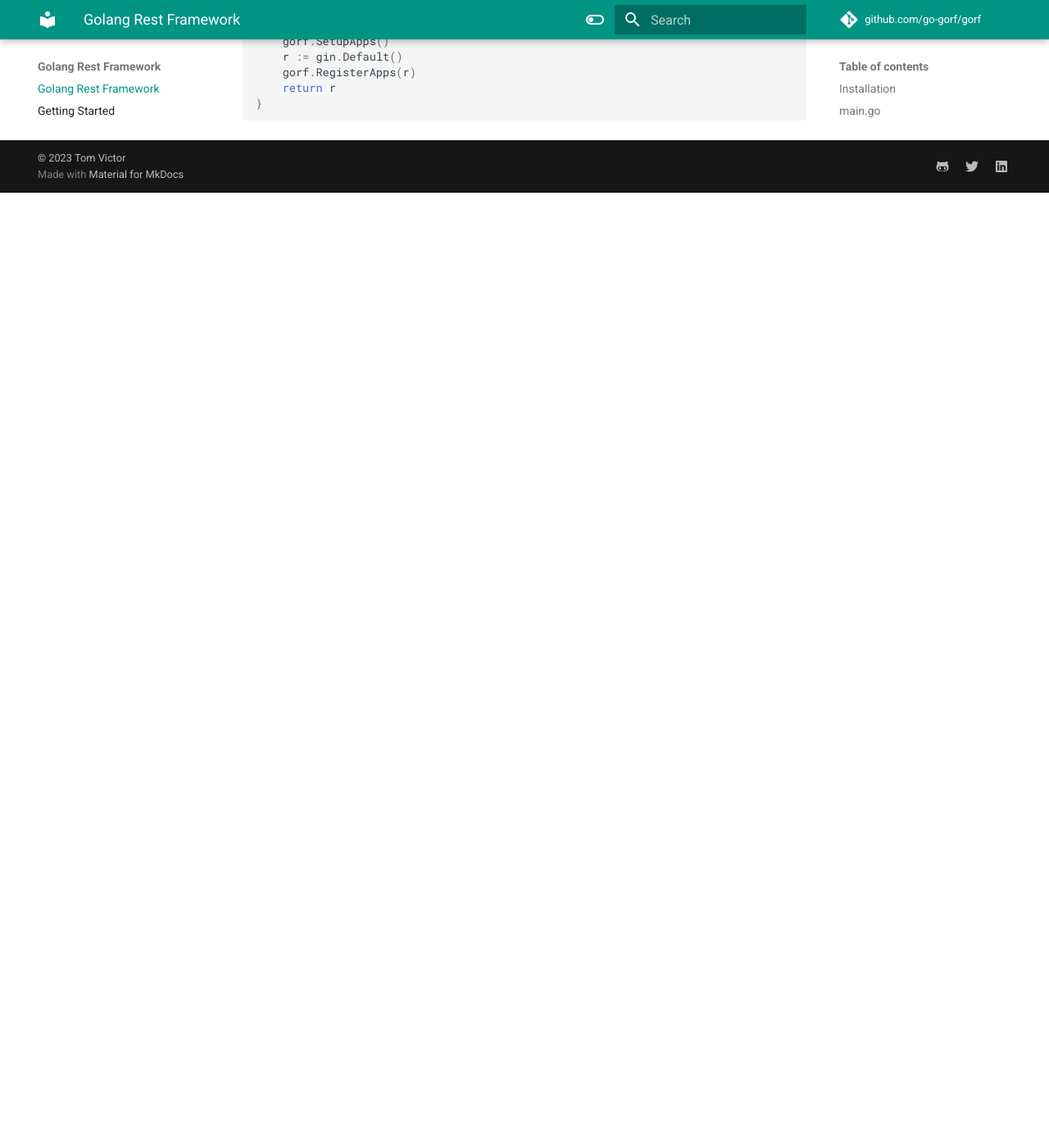
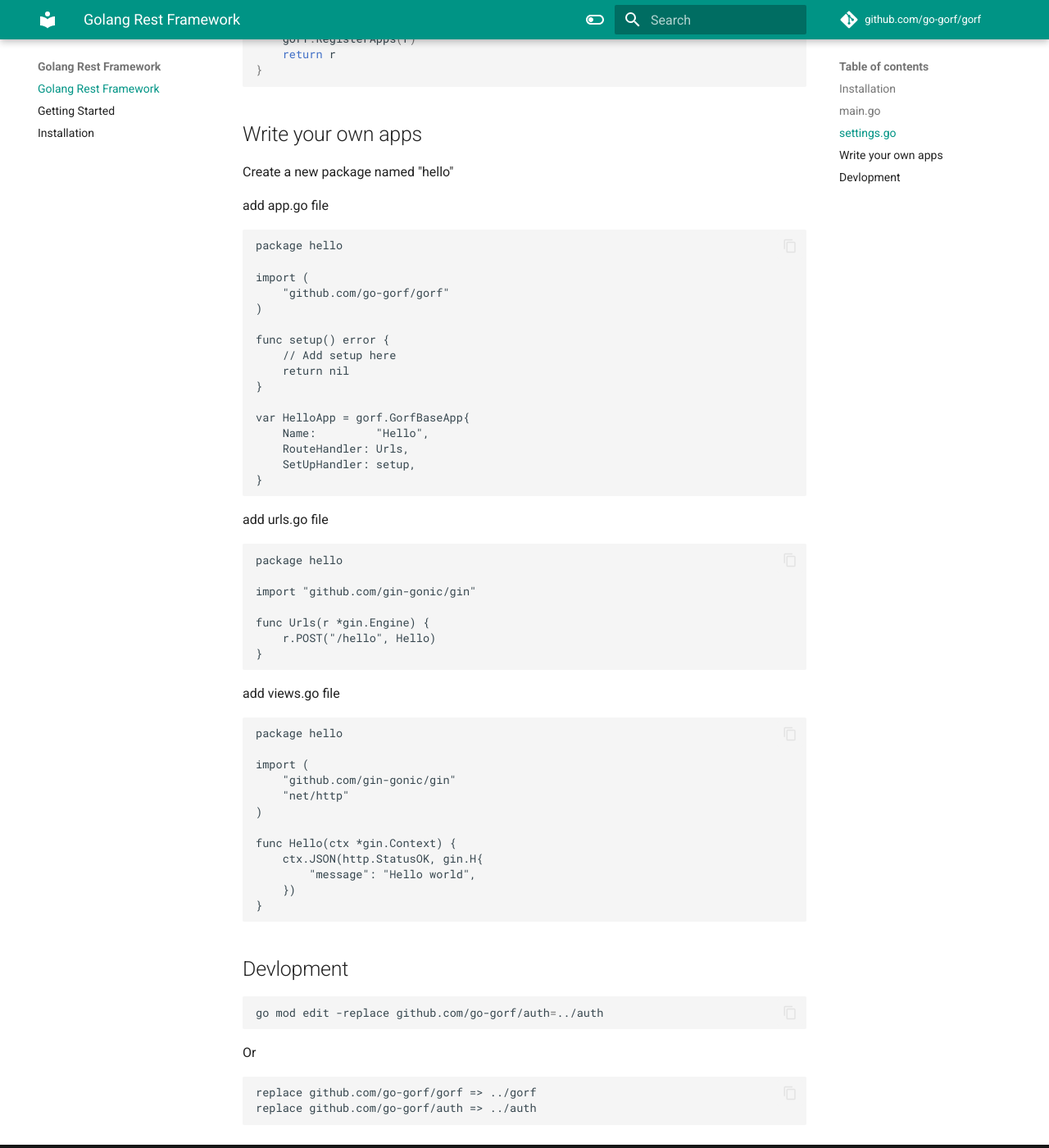
Before and after one commit to go-gorf/go-gorf.github.io, an MkDocs documentation site: the page built from docs/index.md, in a window 1280 px wide and 1400 px high, scrolled down 1557 px. Shown: the whole window at 82% size. Built offline with MkDocs 1.6.1 and Material for MkDocs 9.7.7, drawn with Linux system fonts in a browser that asks for light colours; comment, search, counter and statistics services are not loaded; before the commit the page ends 1792 px from its top, so only the background shows below that.

Commit message:
add app docs

````diff
--- a/docs/index.md
+++ b/docs/index.md
@@ -17,7 +17,7 @@
 
 Firstly, Create a new main package with following code
 
-``` go title="main.go"
+``` go
 package main
 
 import (
@@ -69,3 +69,70 @@
 	return r
 }
 ```
+
+## Write your own apps
+
+Create a new package named "hello"
+
+add app.go file
+
+```
+package hello
+
+import (
+	"github.com/go-gorf/gorf"
+)
+
+func setup() error {
+	// Add setup here
+	return nil
+}
+
+var HelloApp = gorf.GorfBaseApp{
+	Name:         "Hello",
+	RouteHandler: Urls,
+	SetUpHandler: setup,
+}
+
+```
+
+add urls.go file
+
+```
+package hello
+
+import "github.com/gin-gonic/gin"
+
+func Urls(r *gin.Engine) {
+	r.POST("/hello", Hello)
+}
+```
+
+add views.go file
+
+```
+package hello
+
+import (
+	"github.com/gin-gonic/gin"
+	"net/http"
+)
+
+func Hello(ctx *gin.Context) {
+	ctx.JSON(http.StatusOK, gin.H{
+		"message": "Hello world",
+	})
+}
+
+```
+## Devlopment
+
+```bash
+go mod edit -replace github.com/go-gorf/auth=../auth
+```
+Or
+
+```
+replace github.com/go-gorf/gorf => ../gorf
+replace github.com/go-gorf/auth => ../auth
+```
````
Also changed, not shown: 1 other file.
